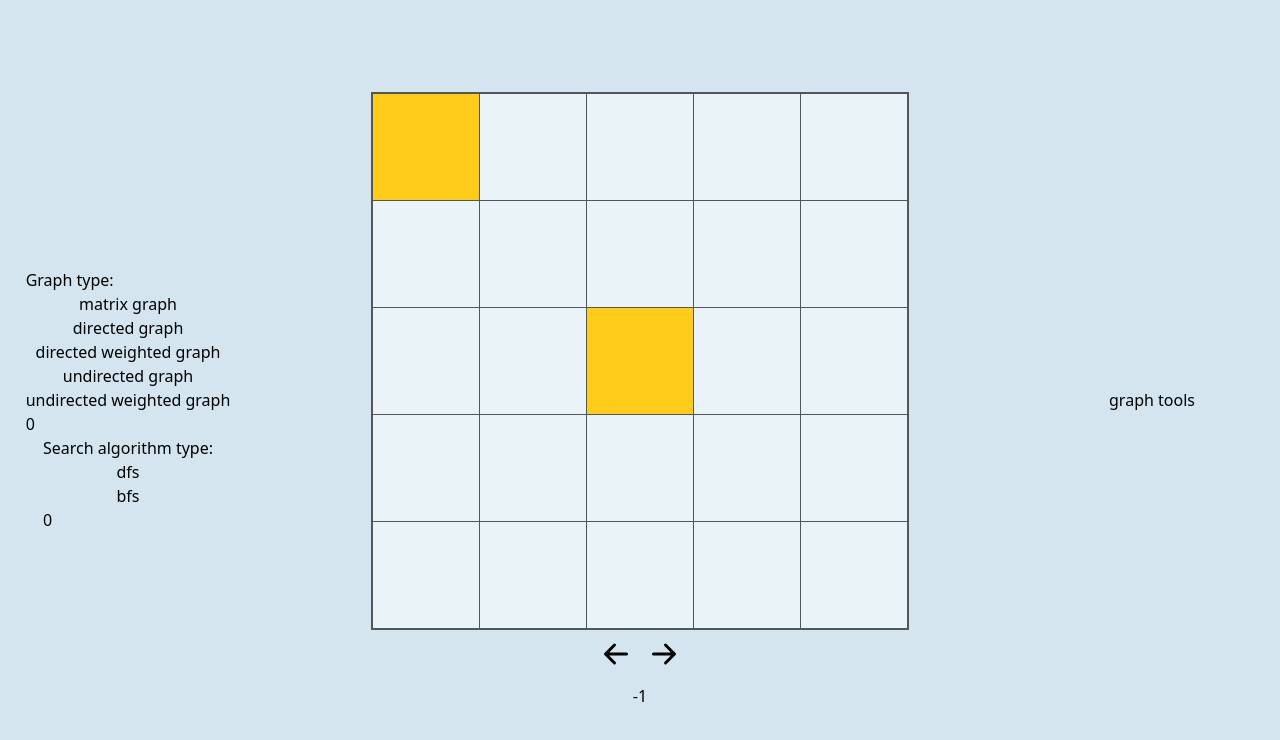
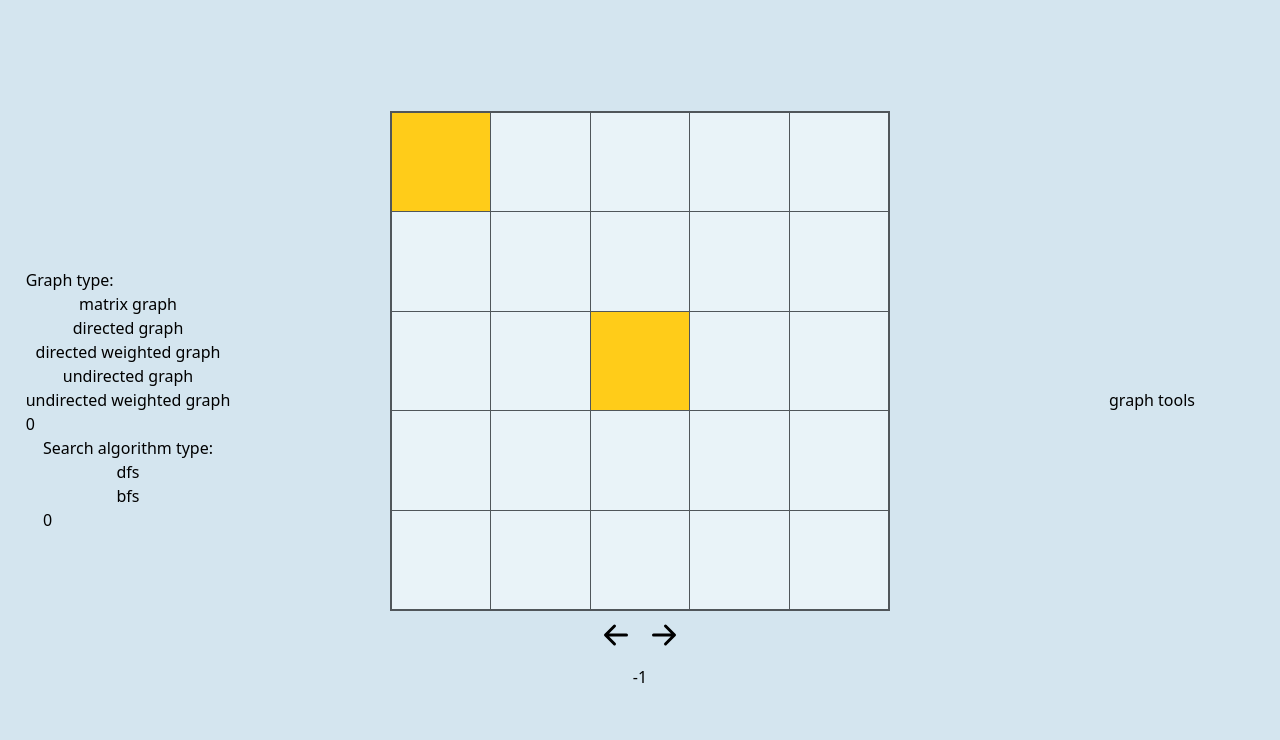
Before and after one commit to KLTPL/graph-algorithms-visualisation, a React (Vite) app: page / in a window 1280 px wide. Shown: the top 740 px of the page. Built offline with nearby package versions, Linux system fonts and the light colour scheme.

Commit message:
Changed the look of matrix graph component

```diff
--- a/src/components/graphs/Matrix.tsx
+++ b/src/components/graphs/Matrix.tsx
@@ -18,7 +18,7 @@ export default function Matrix() {
   return (
     <div
       style={{ gridTemplateColumns: `repeat(${visualisationData.graph[0].length}, 1fr)`, gridTemplateRows: `repeat(${visualisationData.graph.length}, 1fr)` }}
-      className={`w-full grid max-w-[70%] gap-[1px] bg-gray border-solid border-2 border-gray`}
+      className={`w-[90%] grid max-w-[500px] gap-[1px] bg-gray border-solid border-2 border-gray`}
     >
       { visualisationData.graph.map((row, r) => row.map((fieldType, c) => getField(r, c))) }
     </div>
```
